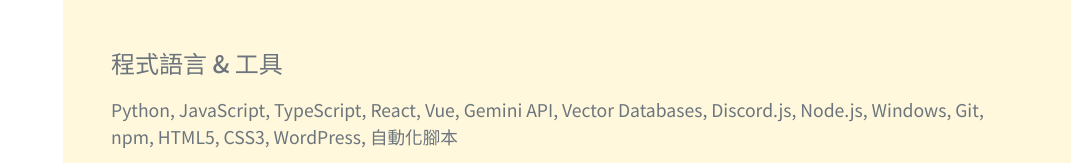
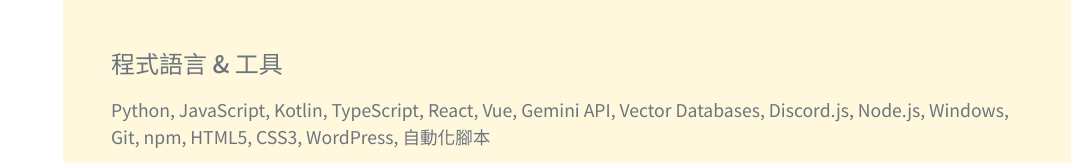
Before and after one commit to breadMSA/breadMSA.github.io, a plain HTML site: page index.html in a window 1280 px wide. Shown: the part 3640-3803 px from the top of the page, without its empty margins (209-1280 px from the left). Drawn offline with nearby package versions, Linux system fonts and the light colour scheme; a web font is replaced by a local one.

Commit message:
Update programming languages in skills section

```diff
--- a/index.html
+++ b/index.html
@@ -154,7 +154,7 @@
                 <div class="resume-section-content">
                     <h2 class="mb-5">技能</h2>
                     <div class="subheading mb-3">程式語言 & 工具</div>
-                    <p class="lead mb-3" style="font-size: 1.1rem;">Python, JavaScript, TypeScript, React, Vue, Gemini API, Vector Databases, Discord.js, Node.js, Windows, Git, npm, HTML5, CSS3, WordPress, 自動化腳本</p>
+                    <p class="lead mb-3" style="font-size: 1.1rem;">Python, JavaScript, Kotlin, TypeScript, React, Vue, Gemini API, Vector Databases, Discord.js, Node.js, Windows, Git, npm, HTML5, CSS3, WordPress, 自動化腳本</p>
                     <ul class="list-inline dev-icons">
                         <li class="list-inline-item"><i class="fab fa-python"></i></li>
                         <li class="list-inline-item"><i class="fab fa-js-square"></i></li>
```
